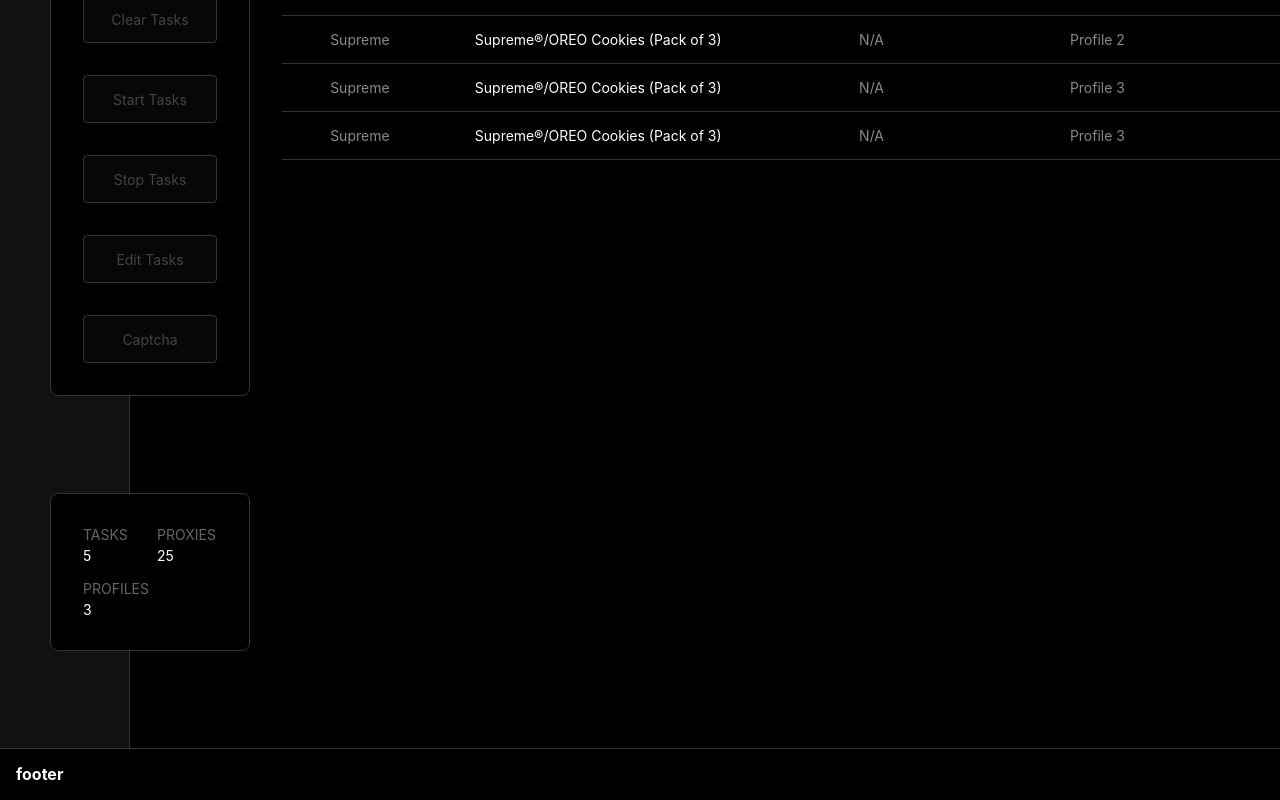
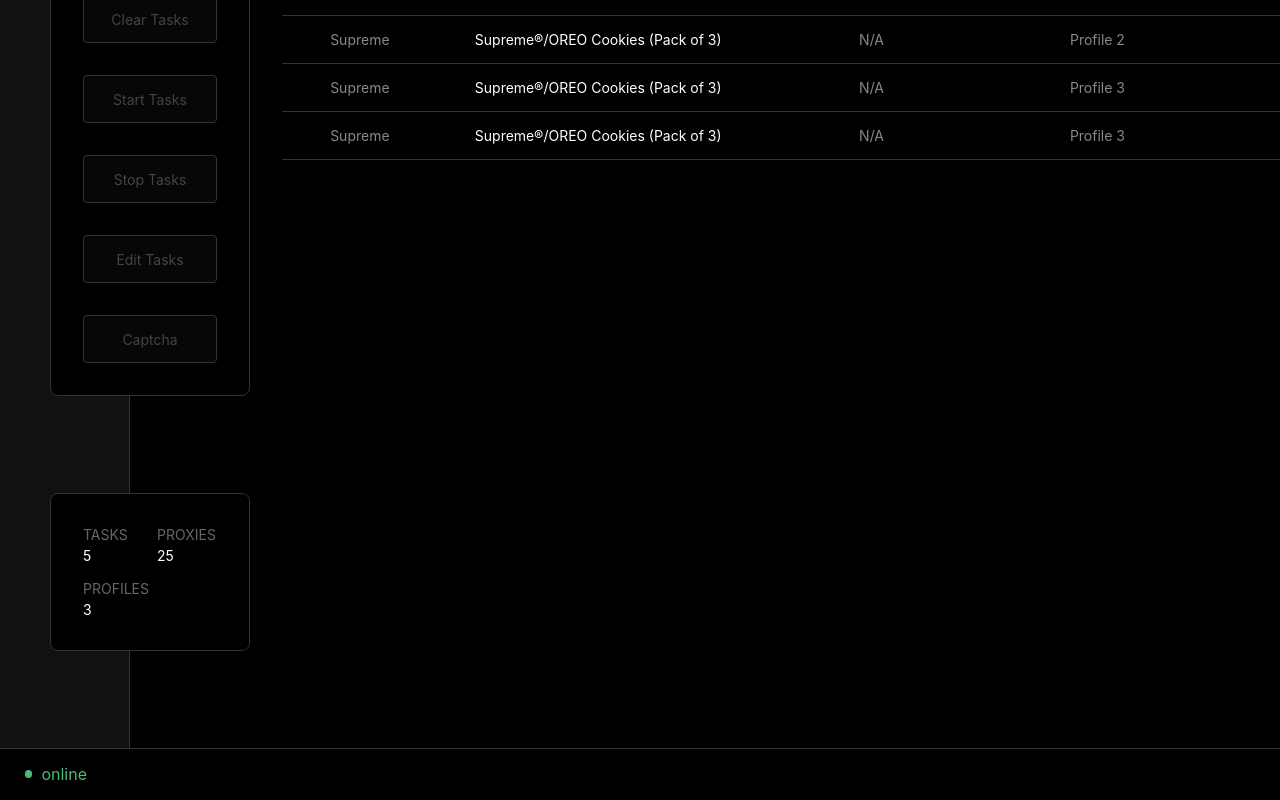
Before and after one commit to timothyac/monochrome, a React (Create React App) app: page / in a window 1280 px wide. Shown: the part 280-1080 px from the top of the page. Built offline with nearby package versions, Linux system fonts and the light colour scheme; a web font is replaced by a local one.

Commit message:
Footer now shows server status

```diff
--- a/src/components/footer/Footer.jsx
+++ b/src/components/footer/Footer.jsx
@@ -1,11 +1,15 @@
 import React from "react";
 
 import { footer } from "./Footer.module.scss";
+import Status from "./Status";
 
 export default () => {
+  // Should be replace by an API call
+  const status = "online";
+
   return (
     <footer className={footer}>
-      <h4>footer</h4>
+      <Status {...{ status }} />
     </footer>
   );
 };
```
